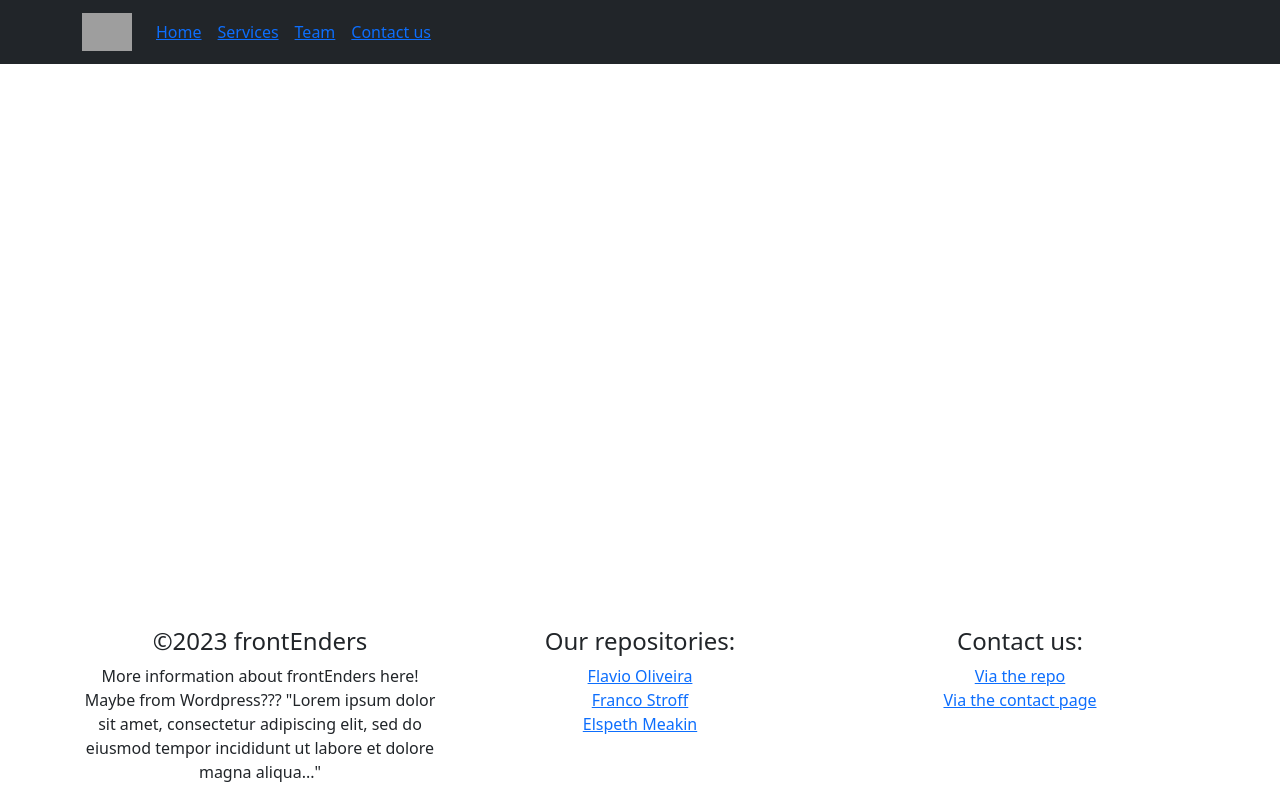
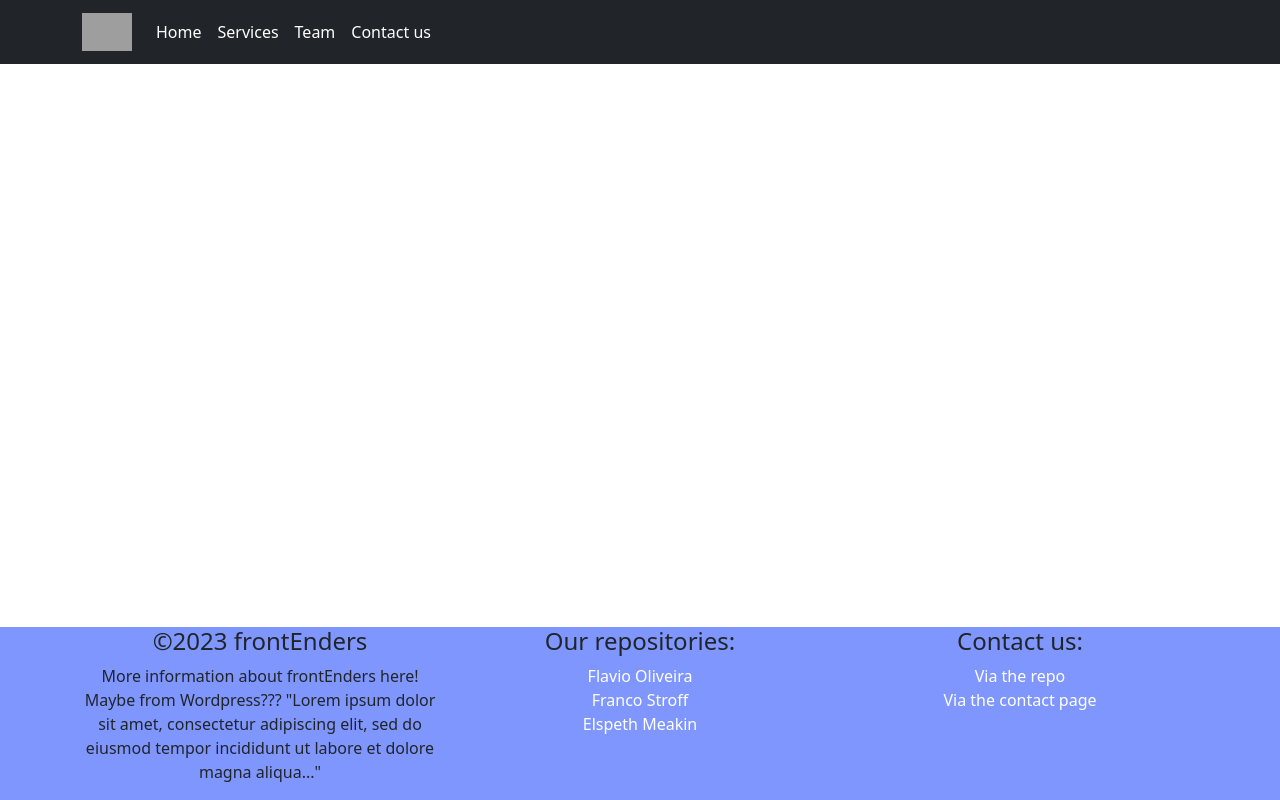
Before and after one commit to fl4viooliveira/FrontEnders, a React (Create React App) app: page / in a window 1280 px wide. Built offline with nearby package versions, Linux system fonts and the light colour scheme; grey boxes are pictures that could not be loaded.

Commit message:
working on styling

```diff
--- a/src/index.css
+++ b/src/index.css
@@ -11,3 +11,8 @@ code {
   font-family: source-code-pro, Menlo, Monaco, Consolas, 'Courier New',
     monospace;
 }
+
+
+.navbar {
+  background-image: "../assets/frontEnd.png" !important;
+}
--- a/src/pages/home.jsx
+++ b/src/pages/home.jsx
@@ -3,6 +3,8 @@ import Card from "../components/Card";
 import Footer from "../components/Footer";
 import NavBar from "../components/Navbar";
 import Wrapper from "../components/Wrapper";
+import "../styles/homepage.css"
+import "../styles/footer.css"
 
 import "bootstrap/dist/css/bootstrap.min.css";
 
@@ -10,9 +12,7 @@ export default function Home() {
   return (
     <Wrapper>
       <NavBar></NavBar>
-      <div>
-        <h1>frontEnders</h1>
-      </div>
+
       <Card></Card>
 
       <Footer></Footer>
--- a/src/styles/footer.css
+++ b/src/styles/footer.css
@@ -3,4 +3,5 @@
     left: 0;
     bottom: 0;
     right: 0;
+    background-color: rgb(127, 150, 255);
 }
--- a/src/styles/homepage.css
+++ b/src/styles/homepage.css
@@ -0,0 +1,4 @@
+a {
+    color: rgb(255, 255, 255)!important;
+    text-decoration: none!important;
+}
--- a/src/styles/navbar.css
+++ b/src/styles/navbar.css
@@ -1,5 +1,3 @@
-li {
- display: flex;
- align-items: center;
- justify-content: center;
+.navbar {
+    background-image: "../assets/frontEnd.png" !important;
 }
```
